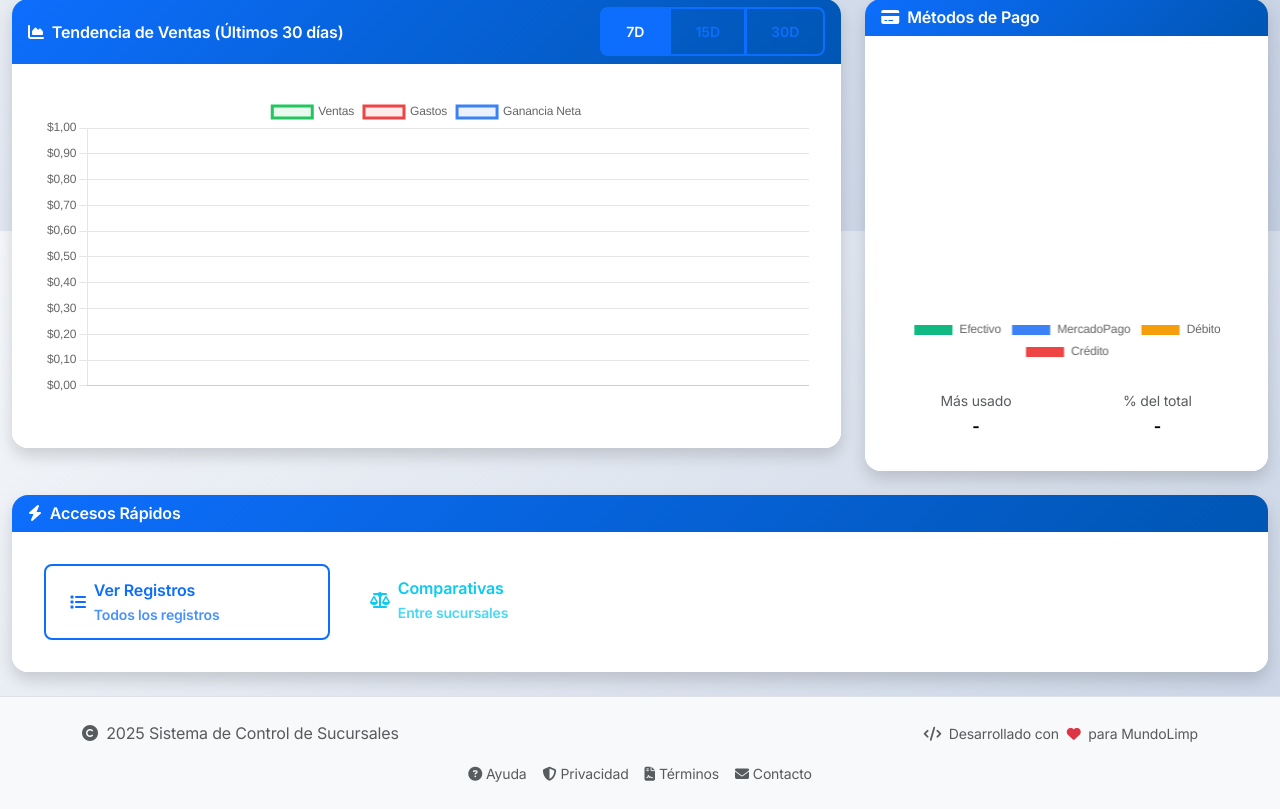
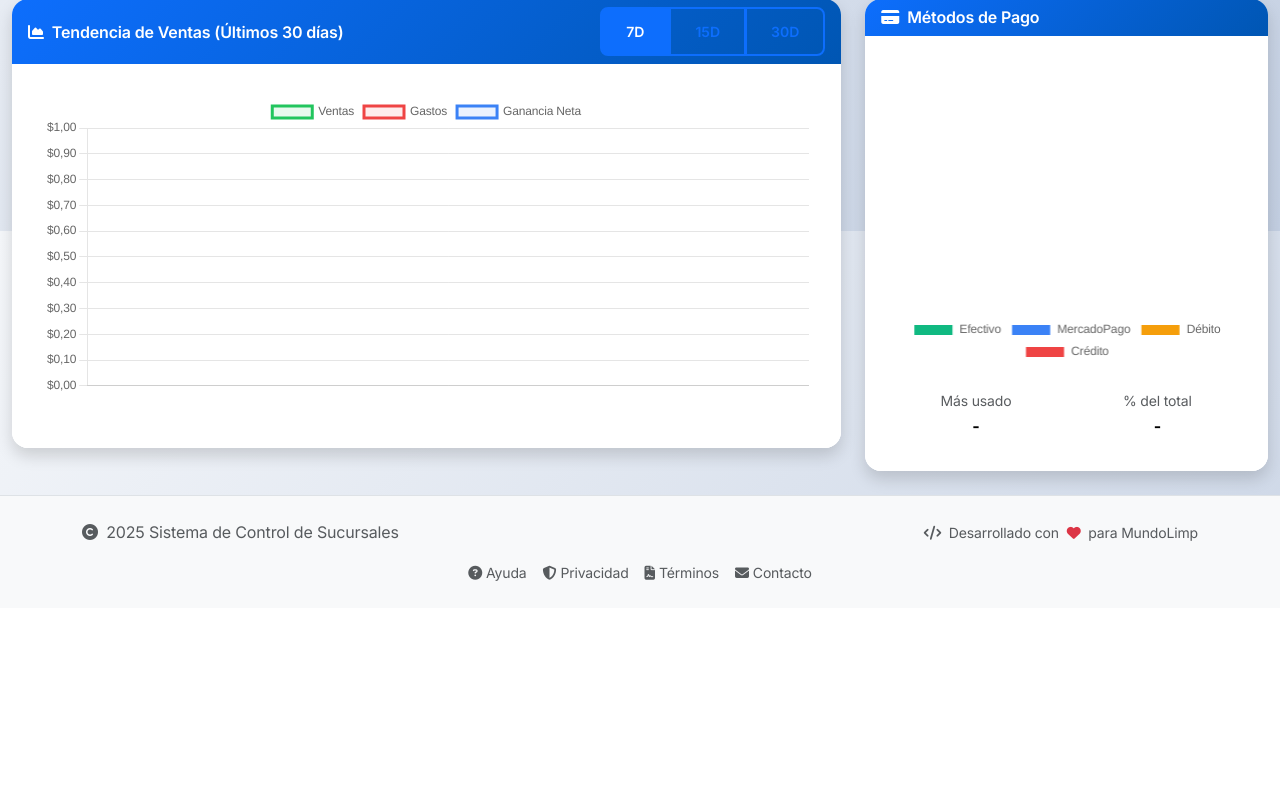
Before and after one commit to Sandeje96/Gestion_Sucursales, a Flask app: page /reports/ in a window 1280 px wide. Shown: the part 569-1378 px from the top of the page. After the commit the page ends 1150 px from the top, so only its background shows below. Run offline with Flask 3, Linux system fonts and the light colour scheme; a user stored in the database is signed in; tables that the repository leaves empty hold one stand-in row (values such as "Sample post"); some libraries are stand-ins or nearby versions.

Commit message:
lo ultimo

```diff
--- a/app/templates/reports/index.html
+++ b/app/templates/reports/index.html
@@ -397,42 +397,6 @@
         </div>
     </div>
     {% endif %}
-
-    <!-- Accesos rápidos -->
-    <div class="row">
-        <div class="col-12">
-            <div class="card">
-                <div class="card-header">
-                    <h6 class="mb-0">
-                        <i class="fas fa-bolt me-2"></i>Accesos Rápidos
-                    </h6>
-                </div>
-                <div class="card-body">
-                    <div class="row g-3">
-                        <div class="col-md-3">
-                            <a href="{{ url_for('daily_records.index') }}" class="btn btn-outline-primary w-100 d-flex align-items-center">
-                                <i class="fas fa-list me-2"></i>
-                                <div class="text-start">
-                                    <div>Ver Registros</div>
-                                    <small class="opacity-75">Todos los registros</small>
-                                </div>
-                            </a>
-                        </div>
-
-                        <div class="col-md-3">
-                            <a href="{{ url_for('reports.comparison') }}" class="btn btn-outline-info w-100 d-flex align-items-center">
-                                <i class="fas fa-balance-scale me-2"></i>
-                                <div class="text-start">
-                                    <div>Comparativas</div>
-                                    <small class="opacity-75">Entre sucursales</small>
-                                </div>
-                            </a>
-                        </div>
-                    </div>
-                </div>
-            </div>
-        </div>
-    </div>
 
     {% else %}
     <!-- Estado sin datos -->
```
